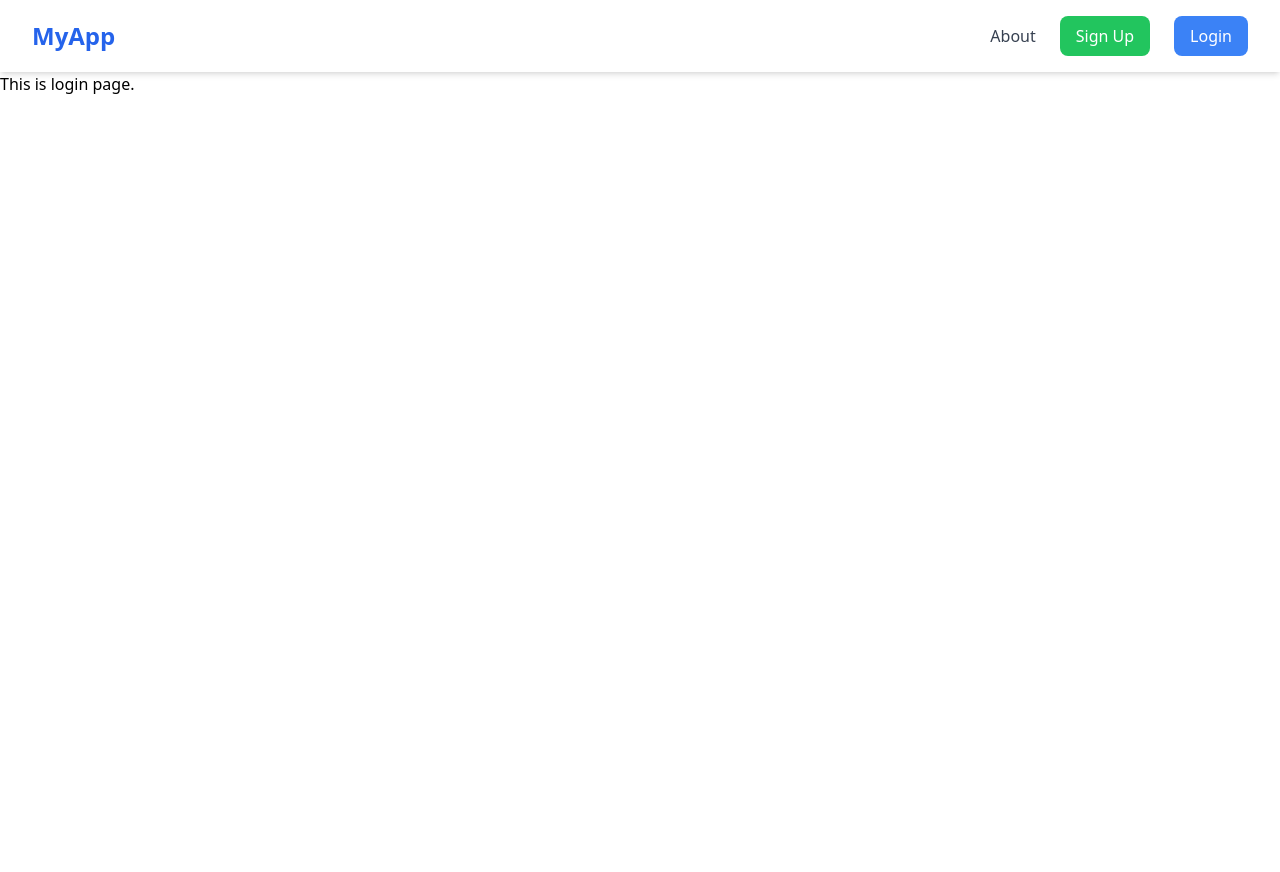
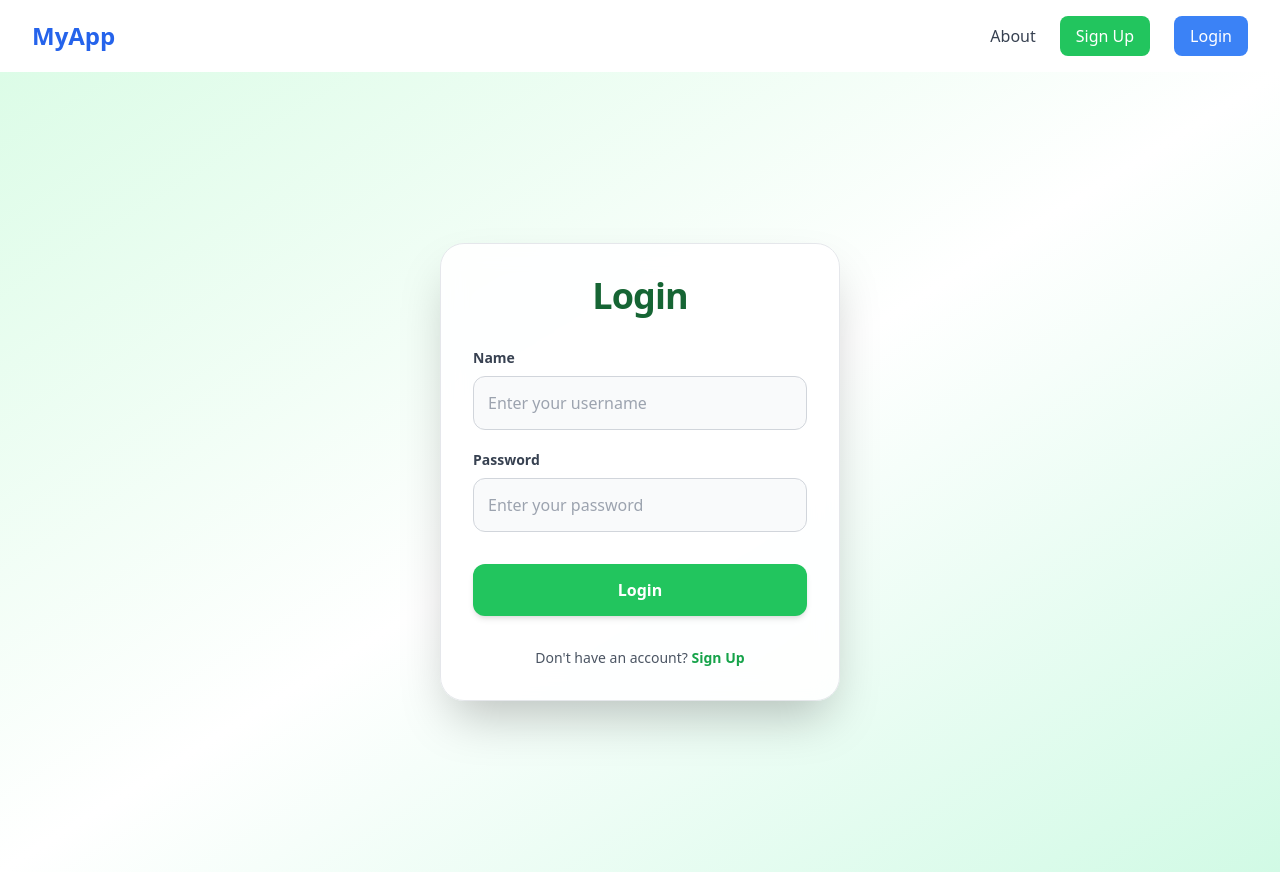
Before and after one commit to binita-hamal/Chat-Application-MERN-, a React app in the folder frontend/: page /login in a window 1280 px wide. Before the commit the page ends 800 px from the top, so only its background shows below. Built offline with nearby package versions, Linux system fonts and the light colour scheme; the HTML template or start-up script is replaced by a standard one.

Commit message:
Home & SignUp & Login page UI completed

```diff
--- /dev/null
+++ b/frontend/src/components/AuthCard.jsx
@@ -0,0 +1,97 @@
+import { Link } from "react-router-dom";
+
+export default function AuthCard({
+  title,
+  fields,
+  buttonText,
+  footerText,
+  footerLink,
+  footerLinkText,
+}) {
+  return (
+    <div className="min-h-screen flex items-center justify-center bg-gradient-to-br from-green-100 via-white to-emerald-100 px-4">
+
+      {/* Card */}
+      <div className="w-[400px] bg-white/90 backdrop-blur-md border border-gray-200 shadow-2xl rounded-3xl p-8 transition-all duration-300 hover:shadow-green-200 hover:scale-[1.01]">
+
+        {/* Title */}
+        <h2 className="text-4xl font-bold text-center text-green-800 mb-8 tracking-tight">
+          {title}
+        </h2>
+
+        {/* Form */}
+        <form className="flex flex-col gap-5">
+
+          {/* Dynamic Fields */}
+          {fields.map((field, index) => (
+            <div key={index} className="flex flex-col gap-2">
+
+              {/* Label */}
+              <label className="text-sm font-semibold text-gray-700">
+                {field.label}
+              </label>
+
+              {/* Input */}
+              <input
+                type={field.type}
+                placeholder={field.placeholder}
+                className="
+                  border border-gray-300
+                  bg-gray-50
+                  p-3.5
+                  rounded-xl
+                  outline-none
+                  transition-all duration-300
+                  focus:border-green-500
+                  focus:ring-4
+                  focus:ring-green-200
+                  focus:bg-white
+                  hover:border-green-400
+                  placeholder:text-gray-400
+                "
+              />
+            </div>
+          ))}
+
+          {/* Button */}
+          <button
+            className="
+              bg-green-500
+              hover:bg-green-600
+              text-white
+              font-semibold
+              py-3.5
+              rounded-xl
+              mt-3
+              transition-all duration-300
+              shadow-md
+              hover:shadow-xl
+              hover:-translate-y-1
+              active:scale-95
+            "
+          >
+            {buttonText}
+          </button>
+        </form>
+
+        {/* Footer */}
+        <p className="text-center text-gray-600 mt-8 text-sm">
+          {footerText}{" "}
+
+          <Link
+            to={footerLink}
+            className="
+              text-green-600
+              font-bold
+              hover:text-green-700
+              hover:underline
+              transition duration-200
+            "
+          >
+            {footerLinkText}
+          </Link>
+        </p>
+      </div>
+    </div>
+  );
+}
--- a/frontend/src/pages/Login.jsx
+++ b/frontend/src/pages/Login.jsx
@@ -1,7 +1,28 @@
+import AuthCard from "../components/AuthCard";
+
 function Login() {
+       const signupFields = [
+  {
+    label: "Name",
+    type: "text",
+    placeholder: "Enter your username",
+  },
+  {
+    label: "Password",
+    type: "password",
+    placeholder: "Enter your password",
+  },
+]
   return (
     <div>
-      <h1>This is login page.</h1>
+       <AuthCard
+            title="Login"
+            fields={signupFields}
+            buttonText="Login"
+            footerText="Don't have an account?"
+            footerLink="/signUp"
+            footerLinkText="Sign Up"
+          />
     </div>
   )
 }
--- a/frontend/src/pages/SignUp.jsx
+++ b/frontend/src/pages/SignUp.jsx
@@ -1,7 +1,35 @@
+import AuthCard from "../components/AuthCard"
+
 function SignUp() {
+     const signupFields = [
+  {
+    label: "Full Name",
+    type: "text",
+    placeholder: "Enter your name",
+  },
+
+  {
+    label: "Email Address",
+    type: "email",
+    placeholder: "Enter your email",
+  },
+  {
+    label: "Password",
+    type: "password",
+    placeholder: "Enter your password",
+  },
+]
+
   return (
     <div>
-      <h1>This is signUp page.</h1>
+       <AuthCard
+      title="Create Account"
+      fields={signupFields}
+      buttonText="Sign Up"
+      footerText="Already have an account?"
+      footerLink="/login"
+      footerLinkText="Login"
+    />
     </div>
   )
 }
```
